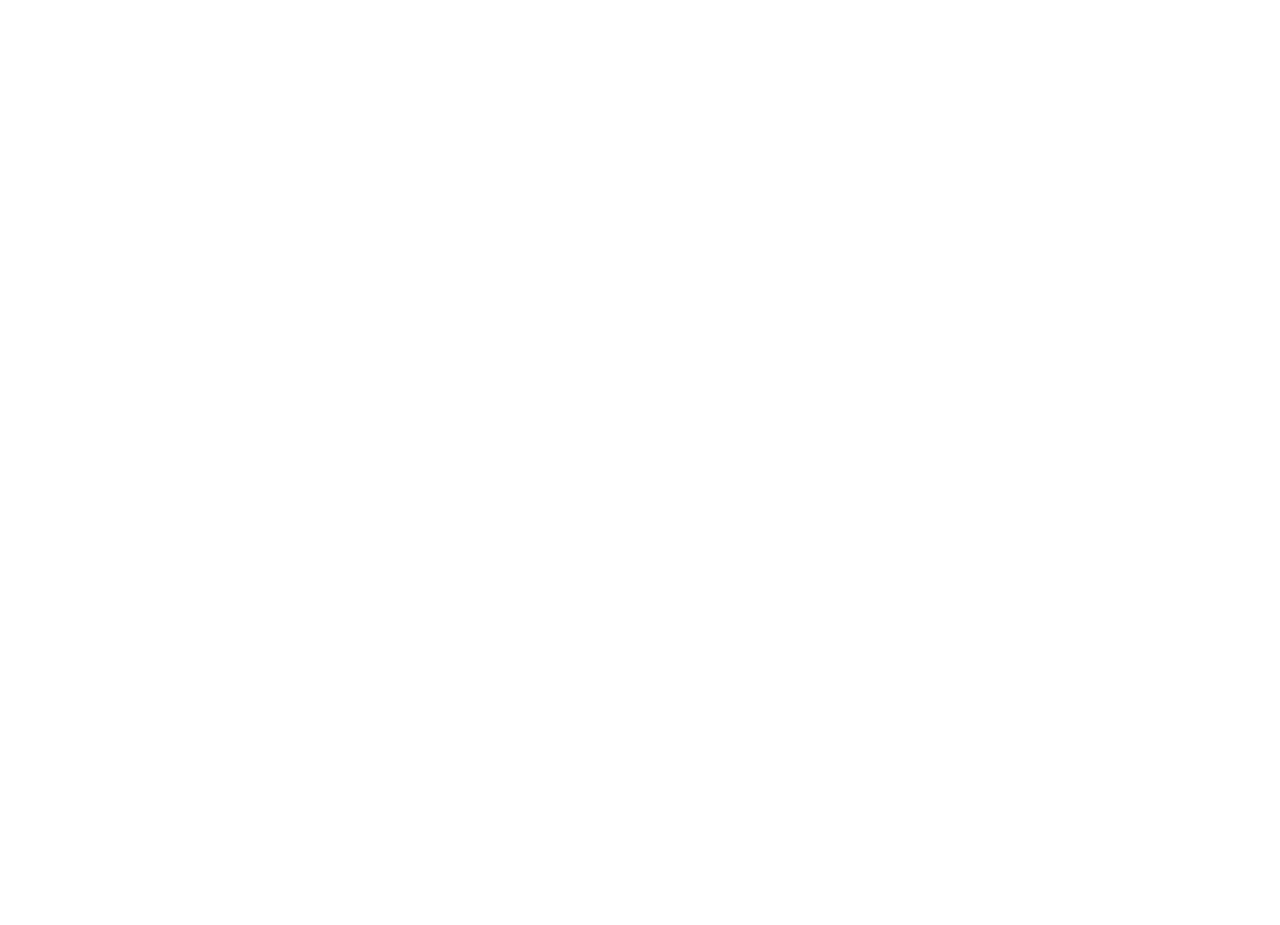
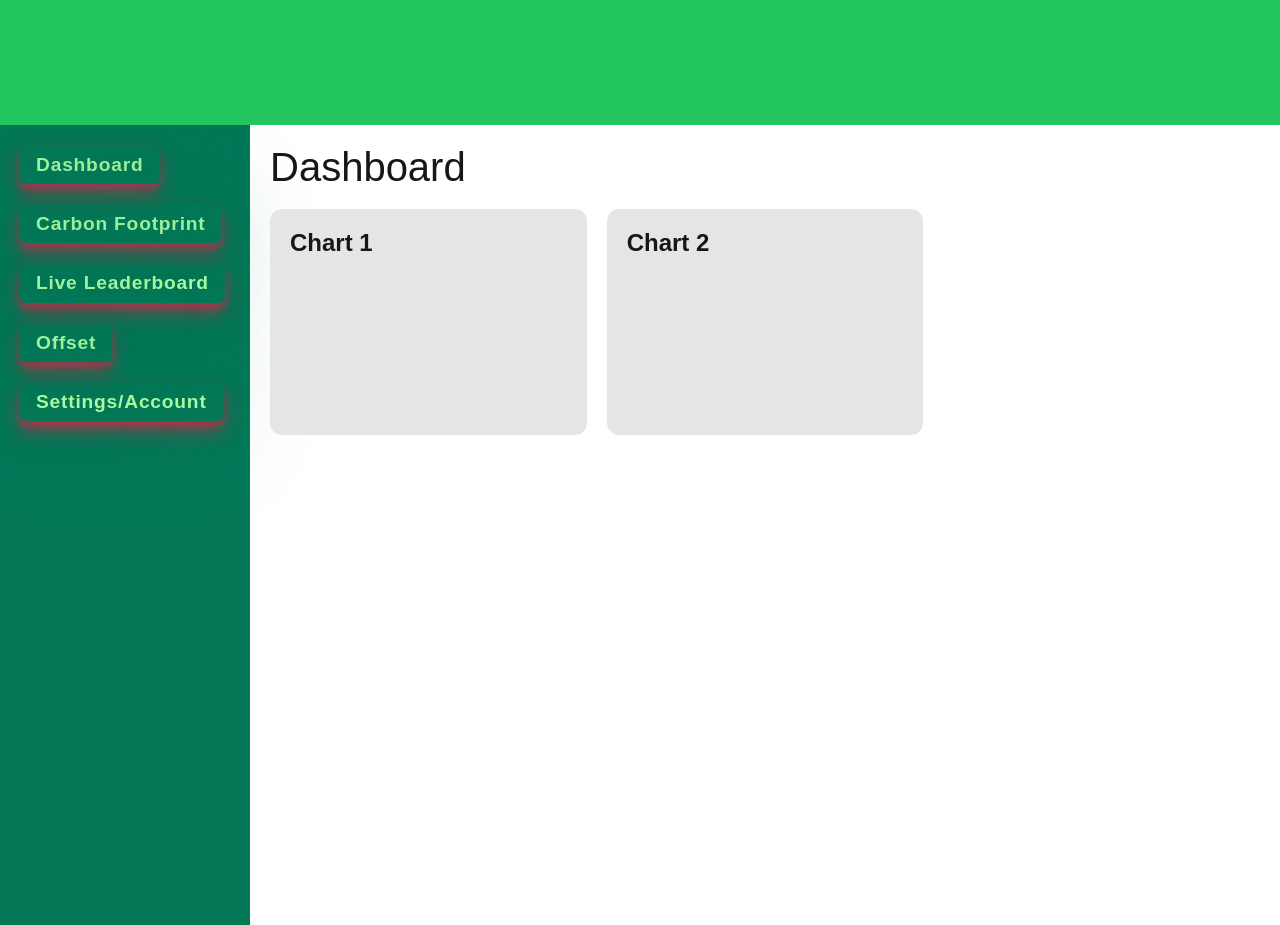
Before and after one commit to RajDharkar/HackUMBC, a Flask app: page /dashboard in a window 1280 px wide. Before the commit the page is empty. Before the commit the page ends 800 px from the top, so only its background shows below. Run offline with Flask 3, Linux system fonts and the light colour scheme; some web fonts are replaced.

Commit message:
Dashboard CSS
Dashboard CSS

```diff
--- a/src/main.js
+++ /dev/null
@@ -1,5 +0,0 @@
-import 'static/css/modern-normalize.css';
-import 'static/css/main.css';
-
-// everything comes before utils.css
-import 'static/css/components/utils.css';
--- /dev/null
+++ b/static/css/components/dashboard.css
@@ -0,0 +1,97 @@
+body {
+    margin-left: 0;
+}
+/* Layout styling */
+.dash-cont {
+    display: flex;
+    height: 100vh;
+    overflow: hidden;
+}
+
+/* Sidebar styling */
+.sidebar {
+    width: 250px;
+    background-color: var(--clr-emerald);
+    padding: 20px;
+    display: flex;
+    flex-direction: column;
+    justify-content: space-between;
+}
+
+.sidebar ul {
+    list-style: none;
+    padding: 0;
+}
+
+.sidebar ul li {
+    margin-bottom: 20px;
+}
+
+.sidebar ul li a {
+    text-decoration: none;
+    color: #a8f99f;
+    font-size: 1.2rem;
+}
+
+.sidebar ul li a:hover {
+    color: #4caf50;
+}
+
+/* Main Content Styling */
+.main-content {
+    flex: 1;
+    padding: 20px;
+    overflow-y: auto;
+    display: flex;
+    flex-direction: column;
+}
+
+/* Dashboard Header */
+.dashboard-header {
+    font-size: 2.5rem;
+    margin-bottom: 20px;
+}
+
+/* Card Grid */
+.cards-container {
+    display: grid;
+    grid-template-columns: repeat(auto-fill, minmax(300px, 1fr));
+    gap: 20px;
+}
+
+/* Individual Card */
+.card {
+    background-color: var(--clr-white);
+    padding: 20px;
+    border-radius: 12px;
+    /* box-shadow: 0 4px 8px rgba(0, 0, 0, 0.2); */
+}
+
+.card h3 {
+    margin-bottom: 15px;
+    font-size: 1.5rem;
+}
+
+.card canvas {
+    max-width: 100%;
+}
+
+/* Responsive Design */
+@media (max-width: 768px) {
+    .dash-cont {
+        flex-direction: column;
+    }
+
+    .sidebar {
+        width: 100%;
+        padding: 10px;
+    }
+
+    .main-content {
+        padding: 10px;
+    }
+
+    .cards-container {
+        grid-template-columns: 1fr;
+    }
+}
--- a/static/css/components/utils.css
+++ b/static/css/components/utils.css
@@ -30,7 +30,7 @@
     color: var(--clr-light);
     padding: 0.5em 1em;
     border-radius: 6px;
-    box-shadow: 0 10px 20px rgba(225, 29, 72, 0.5), 0 6px 6px rgba(225, 29, 72, 0.5), 0 0 100px -10px var(--clr-rose);
+    box-shadow: 0 10px 20px rgba(225, 29, 72, 0.5), 0 6px 6px rgba(225, 29, 72, 0.5), 0 0 100px -10px var(--clr-emerald);
     transition: transform 0.3s, box-shadow 0.3s;
 }
 
--- a/static/css/main.css
+++ b/static/css/style.css
@@ -1,6 +1,8 @@
 :root {
     --clr-dark: #171717;
-    --clr-light: #f1f5f9;
+    --clr-bg: #f0f9ff;
+    --clr-white: #e5e5e5;
+    --clr-nuetral100: #f5f5f5;
     --clr-green500: #22c55e;
     --clr-green600: #16a34a;
     --clr-green700: #15803d;
@@ -45,6 +47,7 @@
     font-family: 'Public Sans', sans-serif;
     background-color: var(--clr-light);
     color: var(--clr-dark);
+    margin-left: var(--size-2xl);
 }
 
 green-bg {
@@ -85,7 +88,15 @@
     color: var(--clr-emerald)
 }
 
+nav {
+    background-color: var(--clr-green500);
+}
+
 navbar-logo {
     display: inline-block;
     margin-left: 250px;
+    -webkit-animation-iteration-count: 1;
+    -moz-animation-iteration-count: 1;
+    -o-animation-iteration-count: 1;
+    animation-iteration-count: 1;
 }
--- a/templates/base.html
+++ b/templates/base.html
@@ -6,13 +6,24 @@
     <link rel="icon" href="static\imgs\favicon_io\favicon-16x16.png" type="image/png">
     <meta name="viewport" content="width=device-width, initial-scale=1.0" />
     <meta http-equiv="X-UA-Compatible" content="ie=edge">
-        <link rel="stylesheet" href="{{ url_for('static', filename='css/main.css') }}">
+    <link rel="stylesheet" href="{{ url_for('static', filename='css/style.css') }}">
+    <link href="https://api.fontshare.com/v2/css?f[]=public-sans@500,600,700&display=swap" rel="stylesheet">
+    <link rel="stylesheet" href="{{ url_for('static', filename='css/modern-normalize.css') }}">
+    <link rel="stylesheet" href="{{ url_for('static', filename='css/style.css') }}">
     {% block head %}{% endblock %}
+    <link rel="stylesheet" href="{{ url_for('static', filename='css/components/utils.css') }}">
 </head>
 
-    <body id = "#page-top">
+<body id="#page-top">
+    <!-- Navigation -->
+    <nav class = "navbar">
+        <div class="container">
+            <a class="" href="#page-top"><img src="static\imgs\EcoTrackLogo.gif" alt="..." class="navbar-logo" /></a>
+        </div>
+    </nav>
+
     {% block body %}{% endblock %}
-        <script type="module" src="src/main.js"></script>
+    <script src="{{ url_for('static', filename='js/main.js') }}"></script>
 </body>
 
 </html>
--- a/templates/dashboard.html
+++ b/templates/dashboard.html
@@ -1,14 +1,49 @@
-<!DOCTYPE html>
-<html lang="en">
+{% extends 'base.html' %}
 
-<head>
-    <meta charset="UTF-8">
-    <meta name="viewport" content="width=device-width, initial-scale=1.0">
-    <title>EcoTrack Dashboard/title>
-</head>
+{% block head %}
+  <link rel="stylesheet" href="{{ url_for('static', filename='css/components/dashboard.css') }}">
+  <title>EcoTrack: Dashboard</title>
+{% endblock %}
 
-<body>
-    <h1>DashBoard</h1>
-</body>
+{% block body %}
+<div class="dash-cont">
+    <!-- Sidebar -->
+    <div class="sidebar">
+        <ul>
+            <li class = "btn"><a href="#">Dashboard</a></li>
+            <li class = "btn"><a href="#">Carbon Footprint</a></li>
+            <li class = "btn"><a href="#">Live Leaderboard</a></li>
+            <li class = "btn"><a href="">Offset</a></li>
+            <li class = "btn"><a href="#">Settings/Account</a></li>
+        </ul>
+    </div>
+
+    <!-- Main Content Area -->
+    <div class="main-content">
+        <!-- Header Section -->
+        <div class="dashboard-header">
+            Dashboard
+        </div>
+
+        <!-- Cards Section (Placeholder for charts) -->
+        <div class="cards-container">
+            <!-- Card 1: Placeholder for Chart 1 -->
+            <div class="card">
+                <h3>Chart 1</h3>
+                <!-- Canvas placeholder for Chart.js -->
+                <canvas id="chart1"></canvas>
+            </div>
+
+            <!-- Card 2: Placeholder for Chart 2 -->
+            <div class="card">
+                <h3>Chart 2</h3>
+                <canvas id="chart2"></canvas>
+            </div>
+        </div>
+    </div>
+</div>
+<script src="{{ url_for('static', filename='js/dashboard.js') }}"></script>
+
+{% endblock %}
 
 </html>
```
Also changed, not shown: templates/index.html (+16 -19 lines), static/imgs/EcoTrackLogo.gif (added), static/src/dashboard.js (added), static/src/main.js (added). Lines whose indentation alone changed are shown as unchanged.
